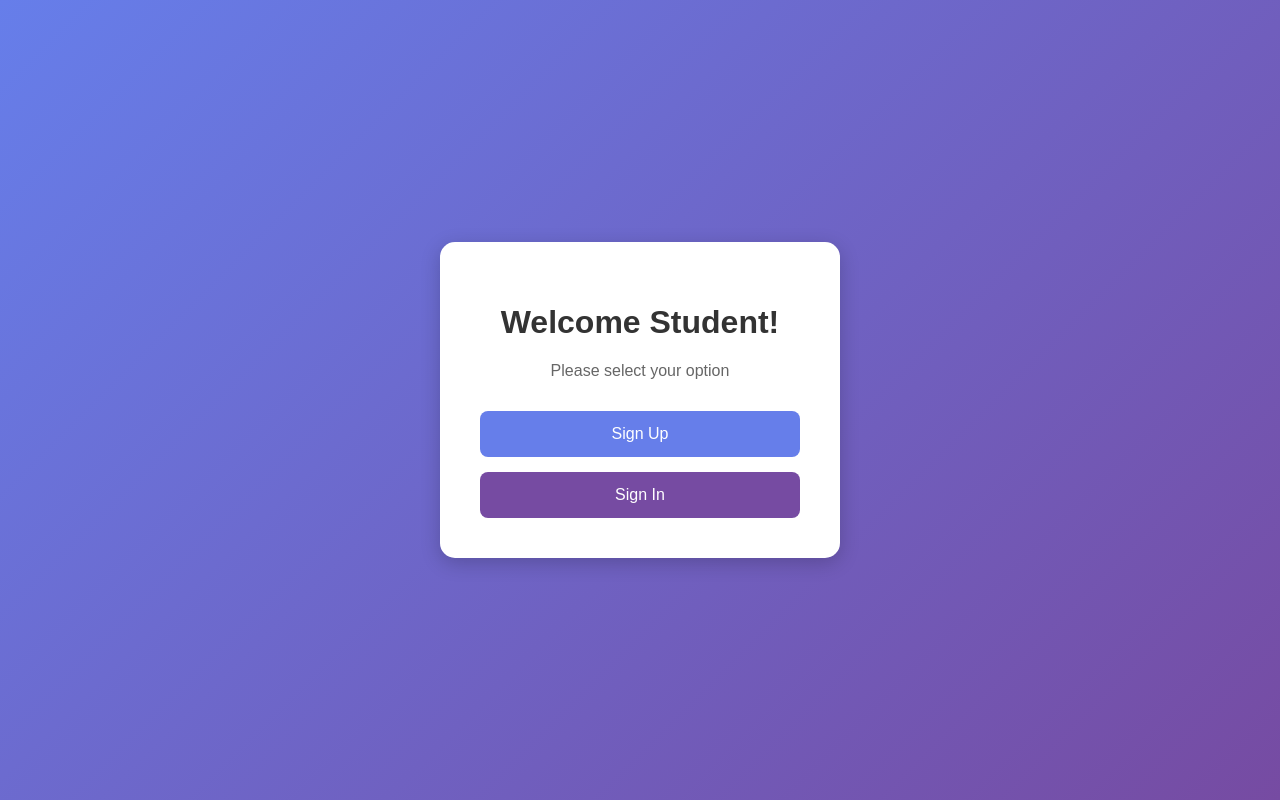
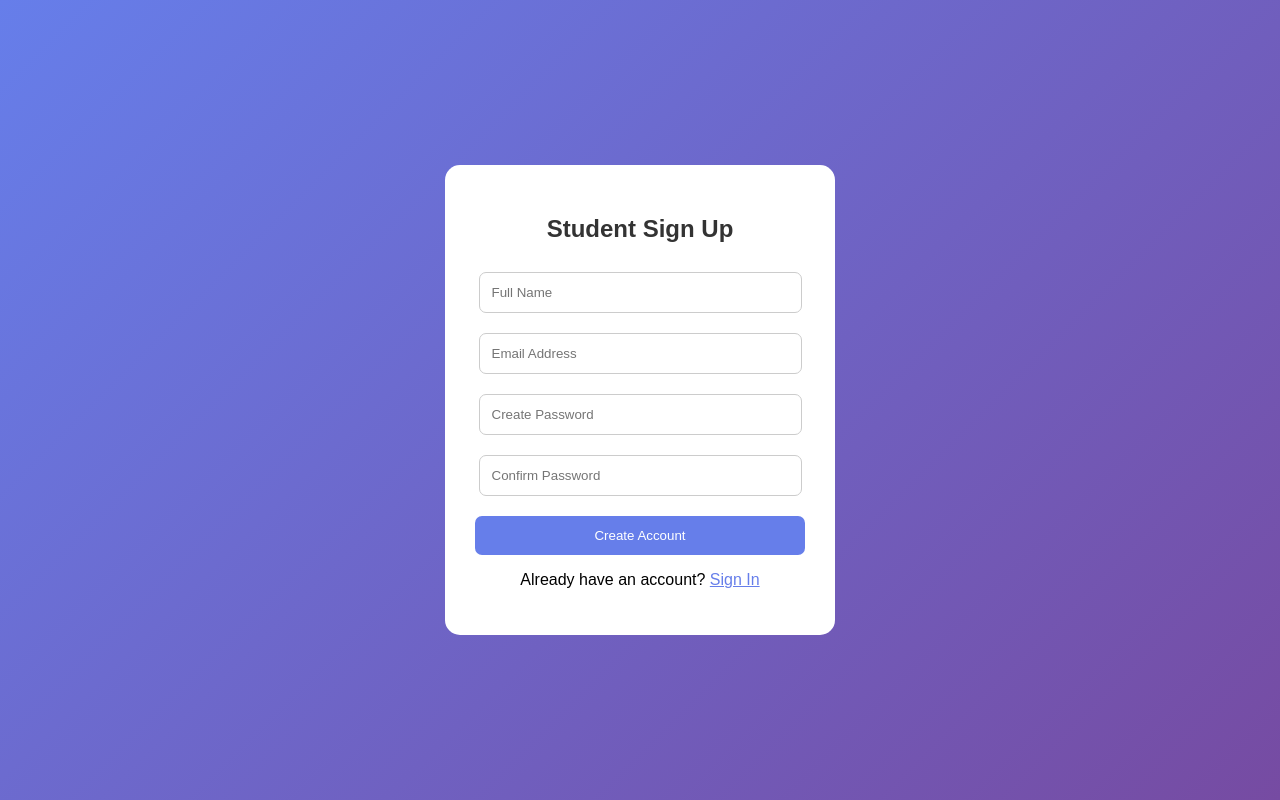
Before and after one commit to kaurqueen1234987-cmd/enrollment, a plain HTML site: page index.html in a window 1280 px wide. Drawn offline with Linux system fonts and the light colour scheme.

Commit message:
Update index.html

```diff
--- a/index.html
+++ b/index.html
@@ -1,81 +1,158 @@
+
 
 <!DOCTYPE html>
 <html>
 <head>
-    <title>Student Portal</title>
+    <title>Student Authentication</title>
 
     <style>
         body {
-            margin: 0;
-            font-family: Arial, sans-serif;
+            font-family: Arial;
             background: linear-gradient(135deg, #667eea, #764ba2);
             display: flex;
             justify-content: center;
             align-items: center;
-            height: 100vh;
+            min-height: 100vh;
+            margin: 0;
         }
 
-        .container {
+        .form-box {
             background: white;
-            padding: 40px;
-            width: 320px;
+            padding: 30px;
+            width: 330px;
+            border-radius: 15px;
             text-align: center;
-            border-radius: 15px;
-            box-shadow: 0 5px 20px rgba(0,0,0,0.2);
         }
 
-        h1 {
+        h2 {
             color: #333;
         }
 
-        p {
-            color: #666;
+        input {
+            width: 90%;
+            padding: 12px;
+            margin: 10px 0;
+            border: 1px solid #ccc;
+            border-radius: 7px;
         }
 
         button {
             width: 100%;
-            padding: 14px;
-            margin-top: 15px;
-            border: none;
-            border-radius: 8px;
+            padding: 12px;
             background: #667eea;
             color: white;
-            font-size: 16px;
+            border: none;
+            border-radius: 7px;
             cursor: pointer;
+            margin-top: 10px;
         }
 
         button:hover {
             background: #4c5ccc;
         }
 
-        .signin {
-            background: #764ba2;
-        }
-
-        .signin:hover {
-            background: #5b3680;
+        a {
+            color: #667eea;
         }
     </style>
 </head>
 
 <body>
 
-<div class="container">
+<div class="form-box">
 
-    <h1>Welcome Student!</h1>
+    <h2>Student Sign Up</h2>
 
-    <p>Please select your option</p>
+    <form id="signupForm">
 
-    <button onclick="location.href='signup.html'">
-        Sign Up
-    </button>
+        <input type="text" id="name"
+        placeholder="Full Name" required>
 
-    <button class="signin"
-    onclick="location.href='enrollment.html'">
-        Sign In
-    </button>
+        <input type="email" id="email"
+        placeholder="Email Address" required>
+
+        <input type="password" id="password"
+        placeholder="Create Password" required>
+
+        <input type="password" id="confirmPassword"
+        placeholder="Confirm Password" required>
+
+        <button type="submit">Create Account</button>
+
+    </form>
+
+    <p>Already have an account?
+        <a href="signin.html">Sign In</a>
+    </p>
+
+    <p id="message"></p>
 
 </div>
 
+<script type="module">
+
+import { initializeApp }
+from "https://www.gstatic.com/firebasejs/11.0.0/firebase-app.js";
+
+import {
+    getAuth,
+    createUserWithEmailAndPassword,
+    updateProfile
+}
+from "https://www.gstatic.com/firebasejs/11.0.0/firebase-auth.js";
+
+// Replace with your Firebase project configuration
+const firebaseConfig = {
+    apiKey: "YOUR_API_KEY",
+    authDomain: "YOUR_PROJECT.firebaseapp.com",
+    projectId: "YOUR_PROJECT_ID",
+    appId: "YOUR_APP_ID"
+};
+
+const app = initializeApp(firebaseConfig);
+const auth = getAuth(app);
+
+const form = document.getElementById("signupForm");
+
+form.addEventListener("submit", async (e) => {
+
+    e.preventDefault();
+
+    const name = document.getElementById("name").value;
+    const email = document.getElementById("email").value;
+    const password = document.getElementById("password").value;
+    const confirmPassword = document.getElementById("confirmPassword").value;
+    const message = document.getElementById("message");
+
+    if (password !== confirmPassword) {
+        message.textContent = "Passwords do not match!";
+        return;
+    }
+
+    try {
+
+        const userCredential =
+        await createUserWithEmailAndPassword(
+            auth, email, password
+        );
+
+        await updateProfile(userCredential.user, {
+            displayName: name
+        });
+
+        message.textContent = "Account created successfully!";
+
+        form.reset();
+
+    } catch (error) {
+
+        message.textContent = error.message;
+
+    }
+
+});
+
+</script>
+
 </body>
 </html>
```
